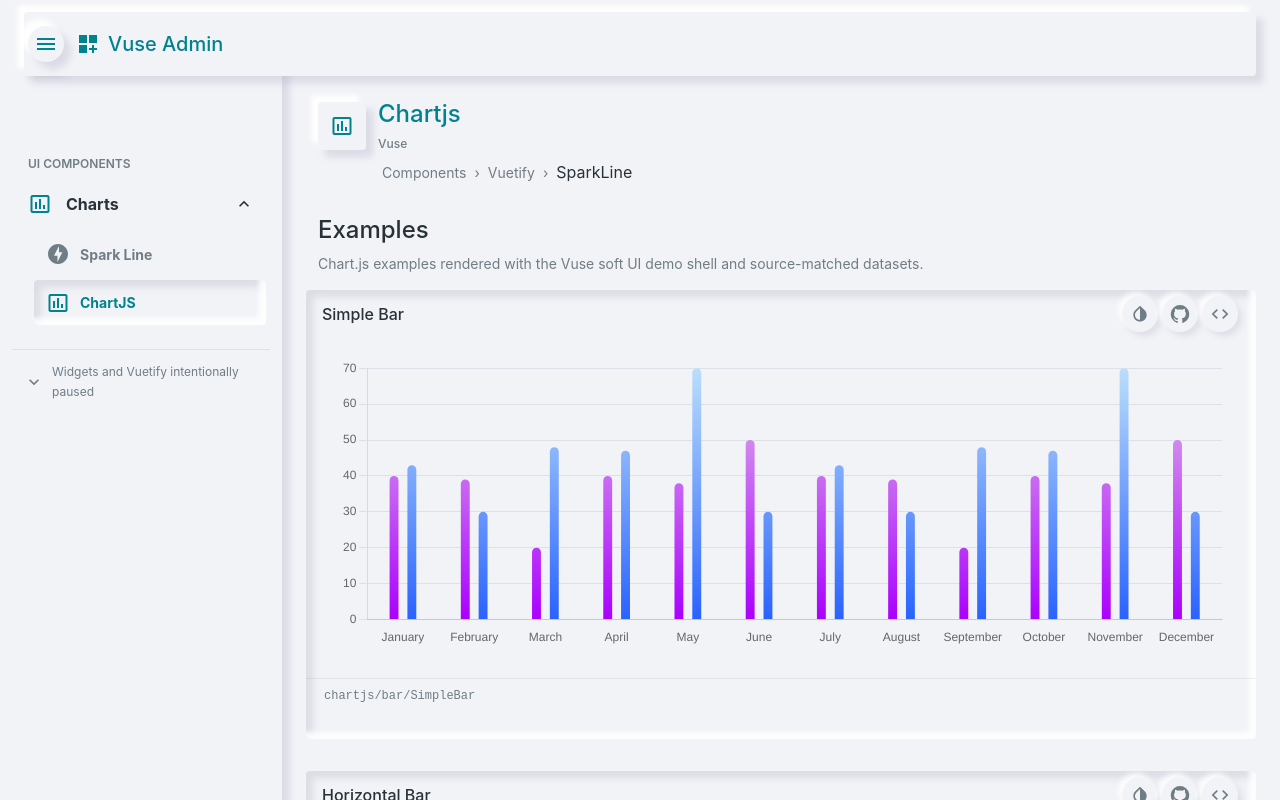
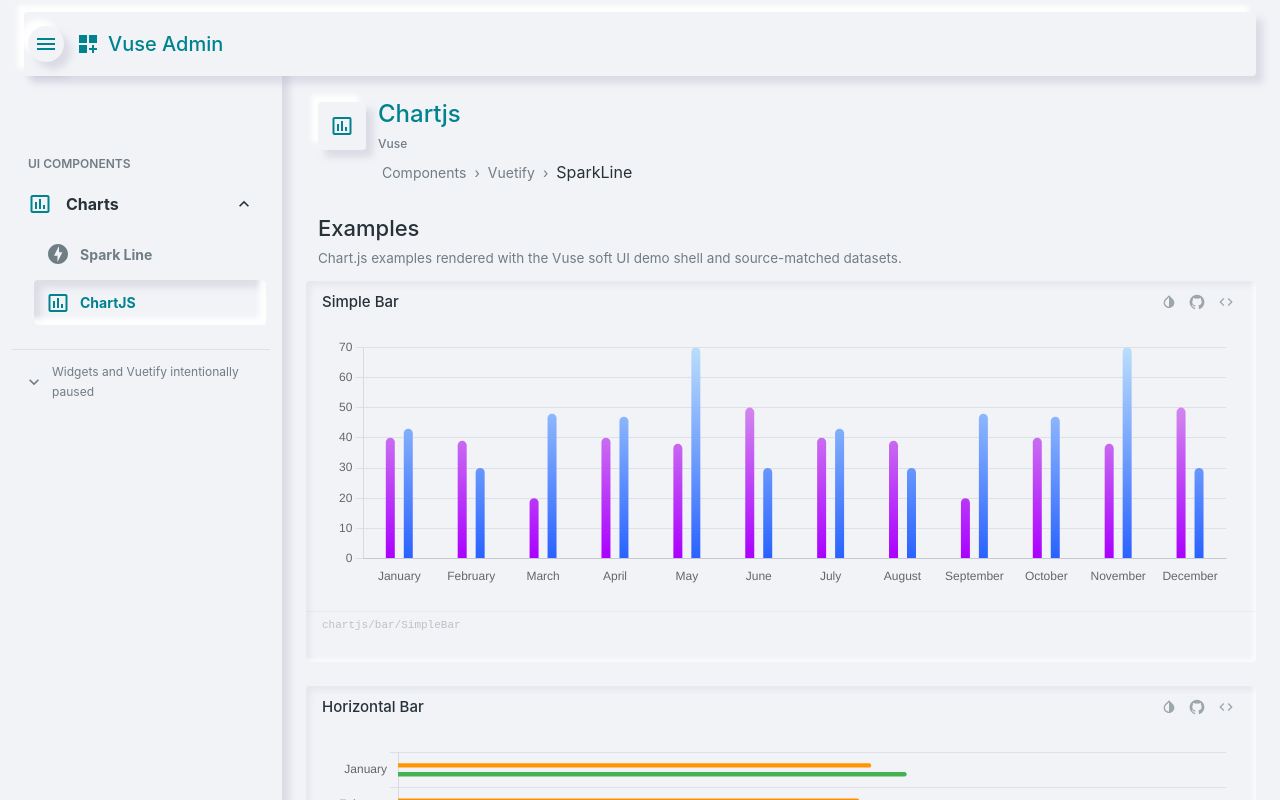
Before and after one commit to abdullahdevloper/aos-vue-react-project, a React (Vite) app in the folder react-dashboard-template/: page /charts/chartjs in a window 1280 px wide. Built offline with nearby package versions, Linux system fonts and the light colour scheme.

Commit message:
approve charts visual correction progress

```diff
--- a/react-dashboard-template/src/components/docs/ExampleBlock.tsx
+++ b/react-dashboard-template/src/components/docs/ExampleBlock.tsx
@@ -7,47 +7,55 @@
   source: string;
   children: ReactNode;
   height?: number;
+  description?: string;
 }
 
-export default function ExampleBlock({ title, source, children, height = 300 }: ExampleBlockProps) {
+export default function ExampleBlock({ title, source, children, height = 260, description }: ExampleBlockProps) {
   return (
     <Card
       sx={{
-        mb: 1,
+        mb: 0.5,
         borderRadius: 1,
         overflow: "hidden",
         bgcolor: "background.default",
-        boxShadow: "inset -7px -7px 5px rgba(255,255,255,.86), inset 7px 7px 7px rgba(174,174,192,.32)",
+        boxShadow: "inset -3px -3px 4px rgba(255,255,255,.68), inset 4px 4px 6px rgba(174,174,192,.18)",
       }}
     >
-      <Toolbar variant="dense" sx={{ px: { xs: 1.5, md: 2 }, minHeight: 48, bgcolor: "transparent" }}>
-        <Typography variant="subtitle1" color="text.primary" sx={{ fontWeight: 500 }}>
-          {title}
-        </Typography>
+      <Toolbar variant="dense" sx={{ px: { xs: 1.5, md: 2 }, minHeight: 42, bgcolor: "transparent" }}>
+        <Box>
+          <Typography variant="subtitle1" color="text.primary" sx={{ fontSize: 15, fontWeight: 500, lineHeight: 1.35 }}>
+            {title}
+          </Typography>
+          {description && (
+            <Typography variant="body2" color="text.secondary" sx={{ mt: 0.5, fontSize: 13, lineHeight: 1.45 }}>
+              {description}
+            </Typography>
+          )}
+        </Box>
         <Box sx={{ flexGrow: 1 }} />
         <Tooltip title="Invert example colors">
-          <IconButton size="small" sx={{ color: "text.secondary", mx: 0.25, bgcolor: "background.default", boxShadow: "-4px -4px 5px rgba(255,255,255,.8), 4px 4px 6px rgba(174,174,192,.28)" }}>
-            <InvertColors fontSize="small" />
+          <IconButton size="small" sx={{ width: 26, height: 26, color: "text.secondary", mx: 0.15, bgcolor: "transparent", opacity: 0.65 }}>
+            <InvertColors sx={{ fontSize: 16 }} />
           </IconButton>
         </Tooltip>
         <Tooltip title="View on Github">
-          <IconButton size="small" sx={{ color: "text.secondary", mx: 0.25, bgcolor: "background.default", boxShadow: "-4px -4px 5px rgba(255,255,255,.8), 4px 4px 6px rgba(174,174,192,.28)" }}>
-            <GitHub fontSize="small" />
+          <IconButton size="small" sx={{ width: 26, height: 26, color: "text.secondary", mx: 0.15, bgcolor: "transparent", opacity: 0.65 }}>
+            <GitHub sx={{ fontSize: 16 }} />
           </IconButton>
         </Tooltip>
         <Tooltip title="View source">
-          <IconButton size="small" sx={{ color: "text.secondary", mx: 0.25, bgcolor: "background.default", boxShadow: "-4px -4px 5px rgba(255,255,255,.8), 4px 4px 6px rgba(174,174,192,.28)" }}>
-            <Code fontSize="small" />
+          <IconButton size="small" sx={{ width: 26, height: 26, color: "text.secondary", mx: 0.15, bgcolor: "transparent", opacity: 0.65 }}>
+            <Code sx={{ fontSize: 16 }} />
           </IconButton>
         </Tooltip>
       </Toolbar>
       <CardContent sx={{ p: 0 }}>
-        <Box sx={{ px: { xs: 2, md: 3 }, py: 2.5, minHeight: height, display: "flex", alignItems: "center" }}>
+        <Box sx={{ px: { xs: 2, md: 2.5 }, py: 1.75, minHeight: height, display: "flex", alignItems: "center" }}>
           <Box sx={{ width: "100%", height }}>{children}</Box>
         </Box>
-        <Divider sx={{ borderColor: "rgba(111,125,133,.12)" }} />
-        <Stack direction="row" alignItems="center" sx={{ px: 2.25, py: 1, bgcolor: "transparent" }}>
-          <Typography variant="caption" color="text.secondary" sx={{ fontFamily: "monospace" }}>
+        <Divider sx={{ borderColor: "rgba(111,125,133,.08)" }} />
+        <Stack direction="row" alignItems="center" sx={{ px: 2, py: 0.5, bgcolor: "transparent" }}>
+          <Typography variant="caption" color="text.secondary" sx={{ fontFamily: "monospace", fontSize: 11, opacity: 0.42 }}>
             {source}
           </Typography>
         </Stack>
--- a/react-dashboard-template/src/pages/ui-components/charts/ChartJsPage.tsx
+++ b/react-dashboard-template/src/pages/ui-components/charts/ChartJsPage.tsx
@@ -37,18 +37,18 @@
           { label: "SparkLine" },
         ]}
       />
-      <Box sx={{ mx: { xs: 0, md: 1.5 }, mb: 2 }}>
-        <Typography variant="h5" color="text.primary" sx={{ fontWeight: 500, mb: 1 }}>
+      <Box sx={{ mx: { xs: 0, md: 1.5 }, mb: 1.5 }}>
+        <Typography variant="h5" color="text.primary" sx={{ fontSize: 22, fontWeight: 500, mb: 0.75 }}>
           Examples
         </Typography>
-        <Typography variant="body2" color="text.secondary">
+        <Typography variant="body2" color="text.secondary" sx={{ fontSize: 13.5 }}>
           Chart.js examples rendered with the Vuse soft UI demo shell and source-matched datasets.
         </Typography>
       </Box>
-      <Grid container spacing={3}>
+      <Grid container spacing={2.5}>
         {chartExamples.map((example) => (
           <Grid item xs={12} key={example.title}>
-            <ExampleBlock title={example.title} source={example.source} height={example.height ?? 300}>
+            <ExampleBlock title={example.title} source={example.source} height={example.height ?? 260} description={example.description}>
               {example.render()}
             </ExampleBlock>
           </Grid>
@@ -245,7 +245,12 @@
     source: "chartjs/bar/HorizontalBar",
     render: () => <Bar data={horizontalBarData} options={{ ...(commonCartesianOptions as ChartOptions<"bar">), indexAxis: "y" }} />,
   },
-  { title: "Simple Line", source: "chartjs/line/SimpleLine", render: () => <Line data={simpleLineData} options={commonCartesianOptions as ChartOptions<"line">} /> },
+  {
+    title: "Simple Line",
+    source: "chartjs/line/SimpleLine",
+    description: "The line chart example uses two unfilled datasets with soft point styling and month labels, matching the Vue demo structure before the chart canvas.",
+    render: () => <Line data={simpleLineData} options={commonCartesianOptions as ChartOptions<"line">} />,
+  },
   {
     title: "Filled Line",
     source: "chartjs/line/FilledLine",
@@ -260,19 +265,19 @@
       />
     ),
   },
-  { title: "Pie Chart", source: "chartjs/PieChart", height: 280, render: () => <Pie data={pieData} options={{ responsive: true, maintainAspectRatio: false }} /> },
-  { title: "Doughnut Chart", source: "chartjs/DoughnutChart", height: 280, render: () => <Doughnut data={doughnutData} options={{ responsive: true, maintainAspectRatio: false }} /> },
-  { title: "Radar Chart", source: "chartjs/RadarChart", height: 300, render: () => <Radar data={radarData} options={radialOptions as ChartOptions<"radar">} /> },
+  { title: "Pie Chart", source: "chartjs/PieChart", height: 250, render: () => <Pie data={pieData} options={{ responsive: true, maintainAspectRatio: false }} /> },
+  { title: "Doughnut Chart", source: "chartjs/DoughnutChart", height: 250, render: () => <Doughnut data={doughnutData} options={{ responsive: true, maintainAspectRatio: false }} /> },
+  { title: "Radar Chart", source: "chartjs/RadarChart", height: 270, render: () => <Radar data={radarData} options={radialOptions as ChartOptions<"radar">} /> },
   {
     title: "Polararea Chart",
     source: "chartjs/PolarareaChart",
-    height: 300,
+    height: 270,
     render: () => <PolarArea data={polarData} options={{ ...radialOptions, plugins: { legend: { position: "top" }, title: { display: true, text: "Chart.js PolarareaChart Chart" } } } as ChartOptions<"polarArea">} />,
   },
   {
     title: "Bubble Chart",
     source: "chartjs/BubbleChart",
-    height: 300,
+    height: 270,
     render: () => (
       <Bubble
         data={bubbleData}
@@ -284,5 +289,5 @@
       />
     ),
   },
-  { title: "Scatter Chart", source: "chartjs/ScatterChart", height: 300, render: () => <Scatter data={scatterData} options={{ responsive: true, maintainAspectRatio: false }} /> },
+  { title: "Scatter Chart", source: "chartjs/ScatterChart", height: 270, render: () => <Scatter data={scatterData} options={{ responsive: true, maintainAspectRatio: false }} /> },
 ];
--- a/react-dashboard-template/src/pages/ui-components/charts/SparkLinePage.tsx
+++ b/react-dashboard-template/src/pages/ui-components/charts/SparkLinePage.tsx
@@ -26,22 +26,22 @@
           { label: "SparkLine" },
         ]}
       />
-      <Box sx={{ mx: { xs: 0, md: 1.5 }, mb: 2 }}>
-        <Typography variant="h5" color="text.primary" sx={{ fontWeight: 500, mb: 1 }}>
+      <Box sx={{ mx: { xs: 0, md: 1.5 }, mb: 1.5 }}>
+        <Typography variant="h5" color="text.primary" sx={{ fontSize: 22, fontWeight: 500, mb: 0.75 }}>
           Examples
         </Typography>
-        <Typography variant="body2" color="text.secondary">
+        <Typography variant="body2" color="text.secondary" sx={{ fontSize: 13.5 }}>
           Sparkline playground and card examples recreated from the Vuetify/Vuse demo composition.
         </Typography>
       </Box>
-      <Grid container spacing={3}>
+      <Grid container spacing={2.5}>
         <Grid item xs={12}>
-          <ExampleBlock title="Playground" source="sparklines/playground" height={500}>
+          <ExampleBlock title="Playground" source="sparklines/playground" height={460}>
             <SparklinePlayground />
           </ExampleBlock>
         </Grid>
         <Grid item xs={12}>
-          <ExampleBlock title="Fill" source="sparklines/simple/fill" height={430}>
+          <ExampleBlock title="Fill" source="sparklines/simple/fill" height={390}>
             <SparklineFill />
           </ExampleBlock>
         </Grid>
```
Also changed, not shown: 2 other files (tests, documents, lock files or other folders).
